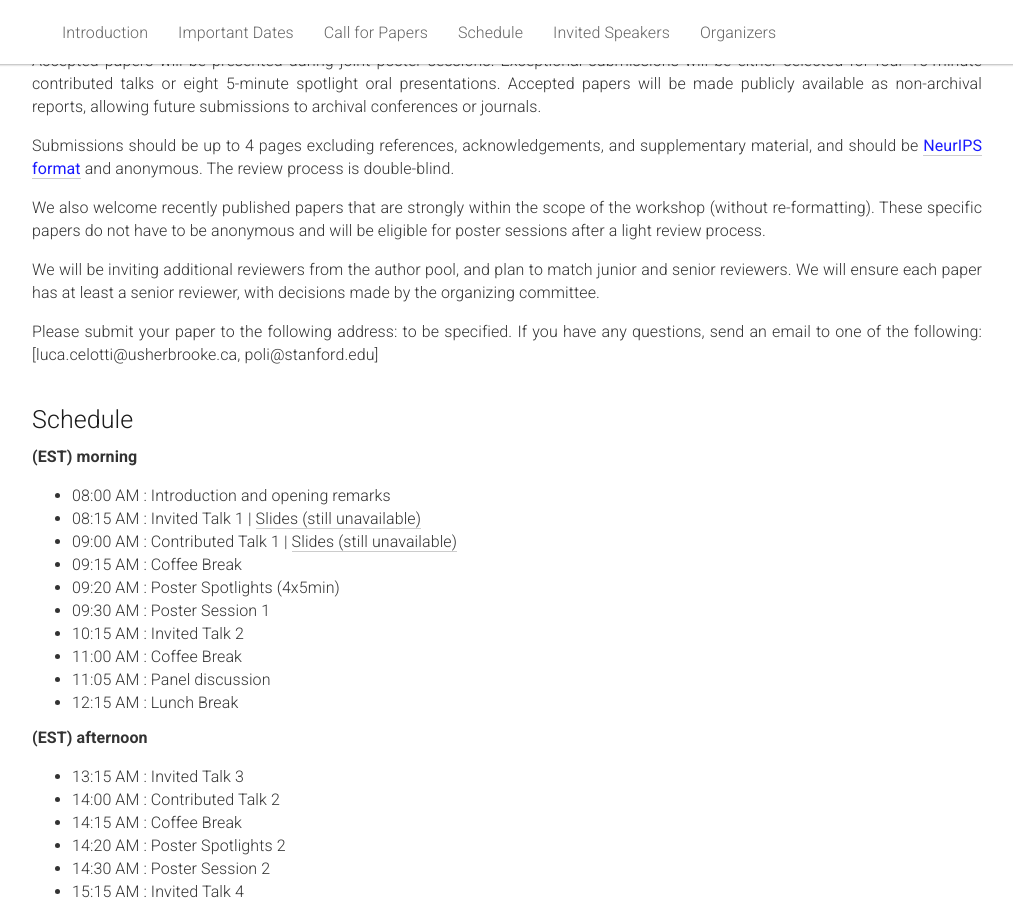
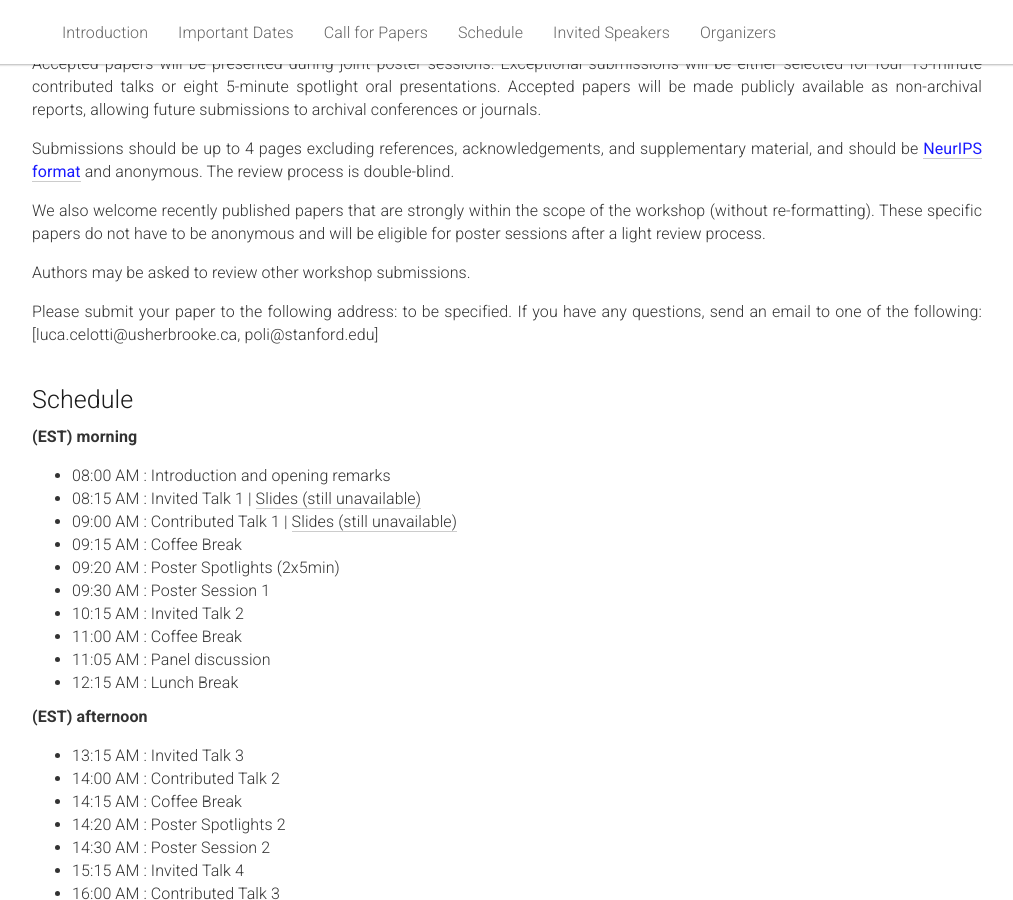
Before and after one commit to dl-de/dl-de.github.io, a Jekyll site: the page built from _pages/home.md, in a window 1280 px wide and 900 px high, scrolled down 1368 px. Shown: the whole window, without its empty margins (133-1146 px from the left). Built offline with Jekyll 4.4.1, drawn with Linux system fonts in a browser that asks for light colours.

Commit message:
banner and time fixes

```diff
--- a/_pages/home.md
+++ b/_pages/home.md
@@ -143,7 +143,7 @@ The scope of the workshop spans topics at the intersection of DL and DEs, includ
   We also welcome recently published papers that are strongly within the scope of the workshop (without re-formatting). These specific papers do not have to be anonymous and will be eligible for poster sessions after a light review process.
   </p>
   <p>
-  We will be inviting additional reviewers from the author pool, and plan to match junior and senior reviewers. We will ensure each paper has at least a senior reviewer, with decisions made by the organizing committee.
+  Authors may be asked to review other workshop submissions.
   </p>
   <p>
   Please submit your paper to the following address: to be specified.
@@ -170,7 +170,7 @@ The scope of the workshop spans topics at the intersection of DL and DEs, includ
       <li>08:15 AM : Invited Talk 1  | <a href="https://google.com">Slides (still unavailable)</a> </li>
       <li>09:00 AM : Contributed Talk 1  | <a href="https://google.com">Slides (still unavailable)</a> </li>
       <li>09:15 AM : Coffee Break</li>
-      <li>09:20 AM : Poster Spotlights (4x5min)</li>
+      <li>09:20 AM : Poster Spotlights (2x5min)</li>
       <li>09:30 AM : Poster Session 1</li>
       <li>10:15 AM : Invited Talk 2</li>
       <li>11:00 AM : Coffee Break</li>
```
Also changed, not shown: static/img/banner/epic.png.
